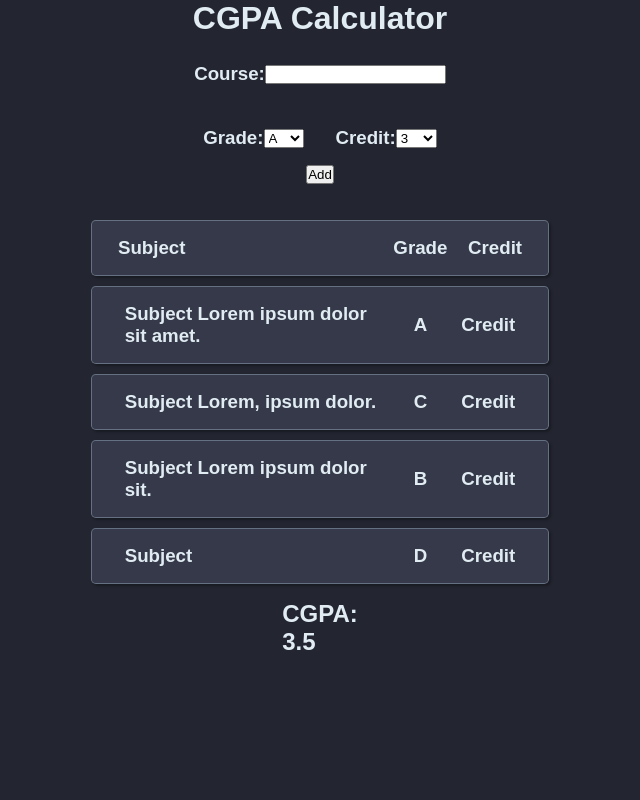
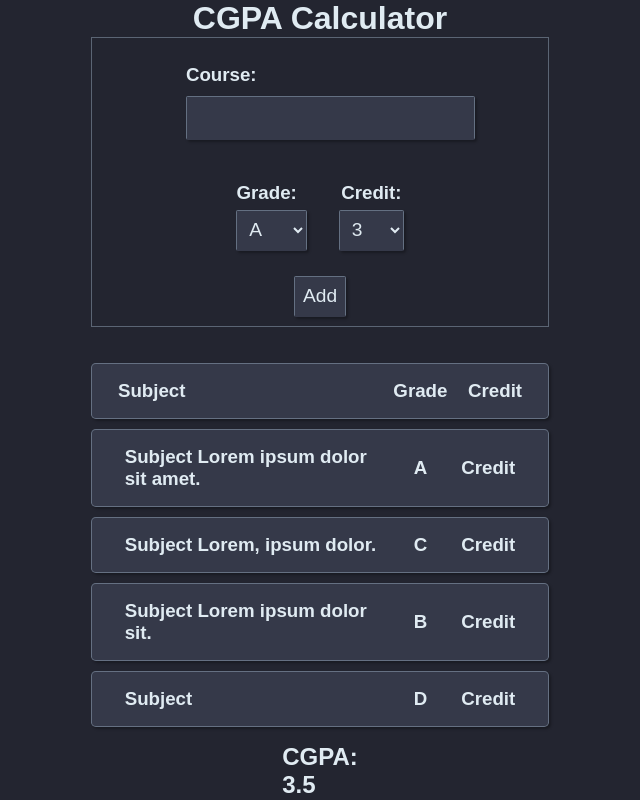
Before and after one commit to ahnayef/cgpa-calculator-v2, a Next.js app: page / in a window 1280 px wide. Shown: the whole page, without its empty margins (320-960 px from the left). Built offline with nearby package versions, Linux system fonts and the light colour scheme; a web font is replaced by a local one.

Commit message:
Add styling for input box and select elements

```diff
--- a/app/globals.css
+++ b/app/globals.css
@@ -2,6 +2,7 @@
   --background: #232530;
   --background-light: #353949;
   --text: #e0ebf2;
+  --primary: #1cb2d1;
 }
 
 * {
--- a/app/page.module.css
+++ b/app/page.module.css
@@ -12,6 +12,31 @@
     align-items: center;
 }
 
+.inputArea .inputBox {
+    display: flex;
+    justify-content: center;
+    align-items: center;
+    flex-direction: column;
+    border: 1px solid #a2b6ca70;
+    width: 100%;
+}
+.inputBox input{
+    width: 100%;
+    padding: 0.5em;
+    margin-top: 0.5em;
+    border: 0.5px solid #a2b6ca70;
+    box-shadow: rgba(0, 0, 0, 0.30) 1.95px 1.95px 2.6px;
+    border-radius: 0.1em;
+    outline: none;
+    font-size: 1.2em;
+    background-color:var(--background-light);
+    color: var(--text);
+    border-bottom: 2px solid transparent;
+}
+.inputBox input:focus{
+    border-bottom: 2px solid var(--primary);
+    transition: 0.3s;
+}
 .inputArea .point {
     display: flex;
     justify-content: center;
@@ -19,15 +44,55 @@
     flex-direction: row;
 }
 
-.inputArea .iSub,
+.inputArea .iSub{
+    display: flex;
+    justify-content: center;
+    align-items: start;
+    margin-top: 10px;
+    flex-direction: column;
+    padding: 1em;
+}
 .inputArea .iGrade,
 .inputArea .iCredit {
     display: flex;
     justify-content: center;
     align-items: center;
     margin-top: 10px;
-    flex-direction: row;
+    flex-direction: column;
     padding: 1em;
+}
+.inputArea select{
+    width: 100%;
+    padding: 0.4em;
+    margin-top: 0.3em;
+    border: 0.5px solid #a2b6ca70;
+    box-shadow: rgba(0, 0, 0, 0.30) 1.95px 1.95px 2.6px;
+    border-radius: 0.1em;
+    outline: none;
+    font-size: 1.2em;
+    background-color:var(--background-light);
+    color: var(--text);
+    border-bottom: 2px solid transparent;
+}
+
+.inputArea select:focus{
+    border-bottom: 2px solid var(--primary);
+    transition: 0.3s;
+}
+
+.inputArea button{
+    width: 100%;
+    padding: 0.4em;
+    margin: 0.5em 0;
+    border: 0.5px solid #a2b6ca70;
+    box-shadow: rgba(0, 0, 0, 0.30) 1.95px 1.95px 2.6px;
+    border-radius: 0.1em;
+    outline: none;
+    font-size: 1.2em;
+    background-color:var(--background-light);
+    color: var(--text);
+    border-bottom: 2px solid transparent;
+    cursor: pointer;
 }
 
 .subList {
--- a/app/page.tsx
+++ b/app/page.tsx
@@ -5,17 +5,16 @@ export default function Home() {
     <main className={styles.main}>
       <div className={styles.inputArea}>
         <h1>CGPA Calculator</h1>
-        <form className={styles.inputArea}>
+        <form className={styles.inputBox}>
 
           <div className={styles.iSub}>
             <h3>Course: </h3>
-            <input type="text" />
+            <input type="text" required/>
           </div>
           <div className={styles.point}>
             <div className={styles.iGrade}>
-              <h3>Grade: </h3>
-              <select name="" id="">
-
+              <h3>Grade: &nbsp;</h3>
+              <select>
                 <option value="4.0">A</option>
                 <option value="3.7">A-</option>
                 <option value="3.3">B+</option>
@@ -27,7 +26,6 @@ export default function Home() {
                 <option value="1.3">D+</option>
                 <option value="1.0">D</option>
                 <option value="0.0">F</option>
-
               </select>
             </div>
             <div className={styles.iCredit}>
```
